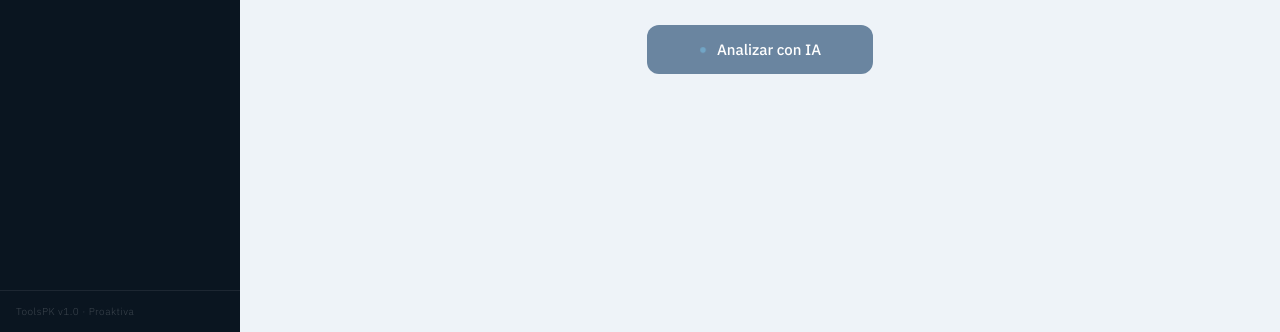
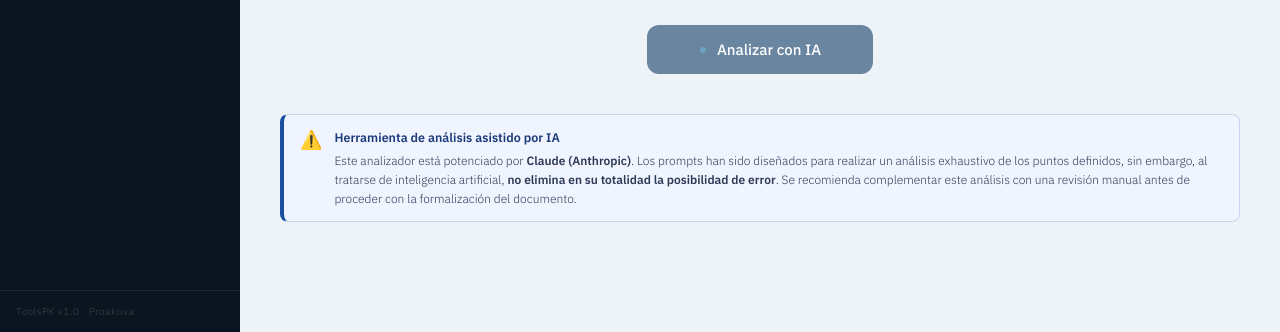
Before and after one commit to BejaranoG/ToolPK, a website: page public/index.html in a window 1280 px wide. Both pictures are taken after a click on the element 435 px from the left and 391 px from the top of the page. Shown: the part 468-800 px from the top of the page. Drawn offline with nearby package versions, Linux system fonts and the light colour scheme.

Commit message:
Add files via upload

```diff
--- a/public/index.html
+++ b/public/index.html
@@ -290,6 +290,15 @@ html, body { height: 100%; font-family: "IBM Plex Sans", sans-serif; color: var(
       <div class="pulse"></div>
       Analizar con IA
     </button>
+  </div>
+
+  <!-- DISCLAIMER -->
+  <div style="margin:16px 0 4px 0;background:#f0f4ff;border:1px solid #c7d5f0;border-left:4px solid #1a4fa0;border-radius:8px;padding:12px 16px;display:flex;gap:12px;align-items:flex-start">
+    <span style="font-size:18px;flex-shrink:0;margin-top:1px">⚠️</span>
+    <div style="font-size:12px;color:#2d3a55;line-height:1.6">
+      <strong style="display:block;margin-bottom:4px;font-size:12.5px;color:#1a3a7a">Herramienta de análisis asistido por IA</strong>
+      Este analizador está potenciado por <strong>Claude (Anthropic)</strong>. Los prompts han sido diseñados para realizar un análisis exhaustivo de los puntos definidos, sin embargo, al tratarse de inteligencia artificial, <strong>no elimina en su totalidad la posibilidad de error</strong>. Se recomienda complementar este análisis con una revisión manual antes de proceder con la formalización del documento.
+    </div>
   </div>
 
   <!-- PROGRESS -->
```
